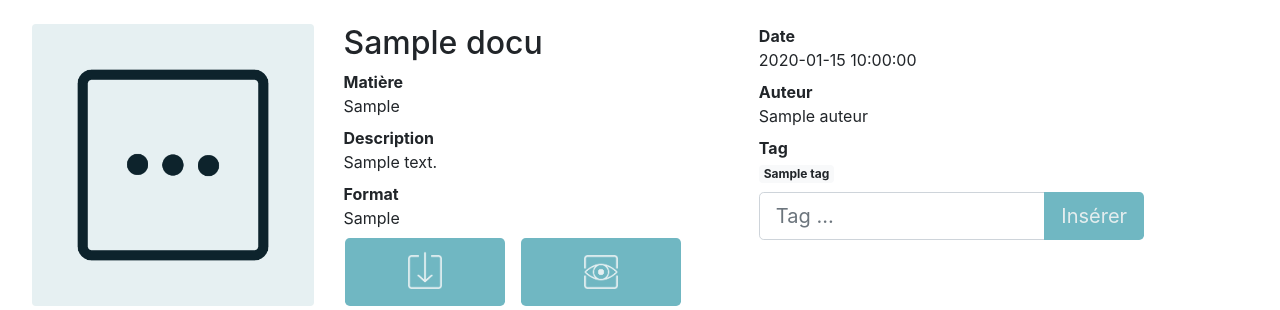
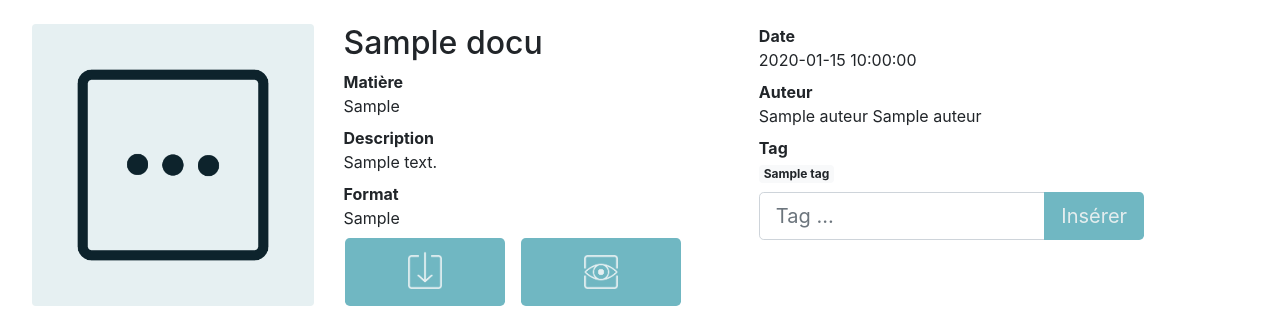
Before and after one commit to Chartes-TNAH/TNAHBox, a Python web app: template app/templates/pages/document.html in a window 1280 px wide. Shown: the part 352-662 px from the top of the page. Run offline with Jinja, Linux system fonts and the light colour scheme; the template is opened without the code that fills it: most values are stand-ins (such as "Sample title", 1, 10 or a date in 2020); some libraries are stand-ins or nearby versions.

Commit message:
Affichage du nom et prénom de l'auteur du document dans document.html

```diff
--- a/app/templates/pages/document.html
+++ b/app/templates/pages/document.html
@@ -31,7 +31,7 @@
                 <div class="col-md-4">
                     <dt>Date</dt><dd>{{docu.document_date}}</dd>
                     {% if auteur.person_name %}
-                        <dt>Auteur</dt><dd>{{auteur.person_name}}</dd>
+                        <dt>Auteur</dt><dd>{{auteur.person_firstName}} {{auteur.person_name}}</dd></dd>
                     {% else %}
                         <dt>Auteur</dt><dd>Il n'y a pas d'auteur renseigné pour ce document dans la base.</dd>
                     {% endif %}
@@ -75,7 +75,7 @@
                 <div class="col-md-4">
                     <dt>Date</dt><dd>{{docu.document_date}}</dd>
                     {% if auteur.person_name %}
-                        <dt>Auteur</dt><dd>{{auteur.person_name}}</dd>
+                        <dt>Auteur</dt><dd>{{auteur.person_firstName}} {{auteur.person_name}}</dd></dd>
                     {% else %}
                         <dt>Auteur</dt><dd>Il n'y a pas d'auteur renseigné pour ce document dans la base.</dd>
                     {% endif %}
@@ -119,7 +119,7 @@
                 <div class="col-md-4">
                     <dt>Date</dt><dd>{{docu.document_date}}</dd>
                     {% if auteur.person_name %}
-                        <dt>Auteur</dt><dd>{{auteur.person_name}}</dd>
+                        <dt>Auteur</dt><dd>{{auteur.person_firstName}} {{auteur.person_name}}</dd></dd>
                     {% else %}
                         <dt>Auteur</dt><dd>Il n'y a pas d'auteur renseigné pour ce document dans la base.</dd>
                     {% endif %}
@@ -163,7 +163,7 @@
                 <div class="col-md-4">
                     <dt>Date</dt><dd>{{docu.document_date}}</dd>
                     {% if auteur.person_name %}
-                        <dt>Auteur</dt><dd>{{auteur.person_name}}</dd>
+                        <dt>Auteur</dt><dd>{{auteur.person_firstName}} {{auteur.person_name}}</dd></dd>
                     {% else %}
                         <dt>Auteur</dt><dd>Il n'y a pas d'auteur renseigné pour ce document dans la base.</dd>
                     {% endif %}
@@ -207,7 +207,7 @@
                 <div class="col-md-4">
                     <dt>Date</dt><dd>{{docu.document_date}}</dd>
                     {% if auteur.person_name %}
-                        <dt>Auteur</dt><dd>{{auteur.person_name}}</dd>
+                        <dt>Auteur</dt><dd>{{auteur.person_firstName}} {{auteur.person_name}}</dd></dd>
                     {% else %}
                         <dt>Auteur</dt><dd>Il n'y a pas d'auteur renseigné pour ce document dans la base.</dd>
                     {% endif %}
@@ -230,7 +230,7 @@
         {% endif %}
 
     {% else %}
-        <p>Aucun document ne correspond à l'identifiant renseigné.</p>
+        <div class="container"><p>Aucun document ne correspond à l'identifiant renseigné.</p></div>
     {% endif %}
 
     {% include "partials/retour_accueil.html" %}
```
Also changed, not shown: app/routes/routes.py (+4 -6 lines).
